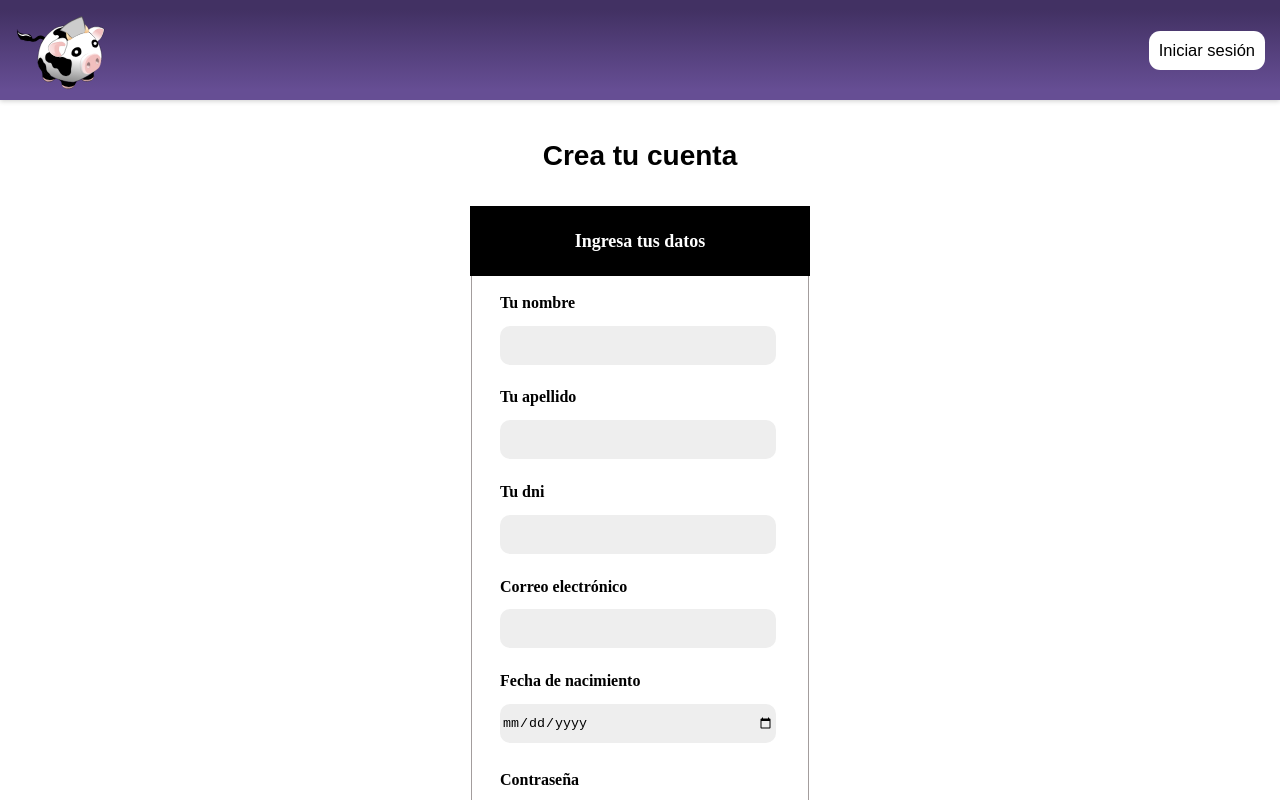
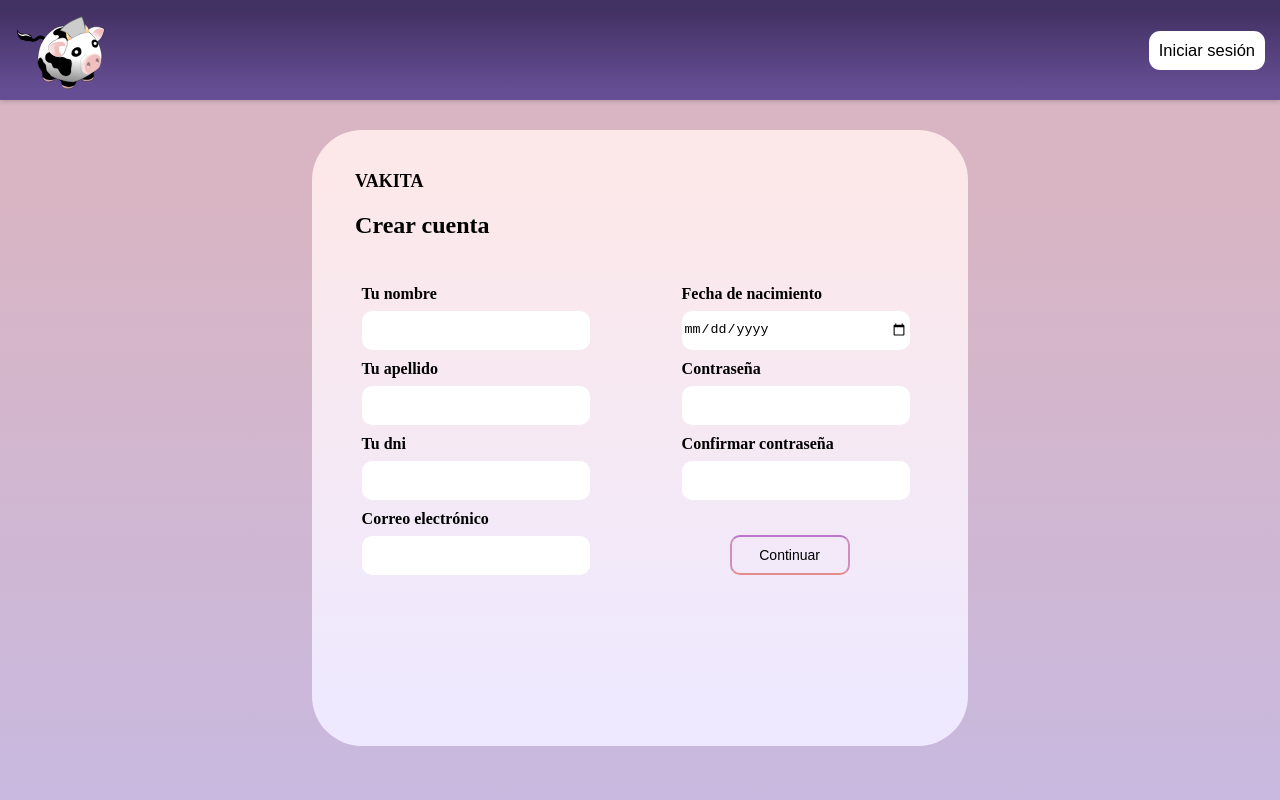
Before and after one commit to mceciabate/vakita-project, a React (Vite) app in the folder vakitaProyectFrontEnd/: page /register in a window 1280 px wide. Shown: the top 800 px of the page. Built offline with nearby package versions, Linux system fonts and the light colour scheme; a web font is replaced by a local one.

Commit message:
actualización de estilos en crear cuenta y card mis vaquitas

```diff
--- a/vakitaProyectFrontEnd/src/Routers/Routers.jsx
+++ b/vakitaProyectFrontEnd/src/Routers/Routers.jsx
@@ -11,6 +11,7 @@ import Menu from '../components/Menu/Menu';
 import { useUser } from '../context/UserProvider';
 import Perfil from '../components/Perfil/Perfil';
 import CreditCard from '../components/CreditCard/CreditCard';
+
 
 const Routers = () => {
   const { logged } = useUser();
--- a/vakitaProyectFrontEnd/src/components/Register/Register.jsx
+++ b/vakitaProyectFrontEnd/src/components/Register/Register.jsx
@@ -1,11 +1,20 @@
 import * as Yup from "yup";
-import {useFormik} from "formik";
+import { useFormik } from "formik";
 import Swal from "sweetalert2";
-import logoVaca from "../../assets/logoVacaInicio.png";
-import {Input, ContainerInput, FormContainer, BoxText, ContainerGeneral, TituloCrearCuenta, Label, Button, GeneralFormContainer,ImgVaca} from './Register.styled.jsx';
 import axios from "axios";
+import {
+  ContainerGeneral,
+  GeneralFormContainer,
+  FormContainer,
+  BoxTexts,
+  ContainerInputs,
+  Label,
+  Input,
+  Button, ErrorSpan
+} from "./Register.styled.jsx";
 
-function Register() {
+
+function Registerr() {
 
   const maxYear = () => {
 
@@ -14,6 +23,7 @@ function Register() {
 
     return new Date(currentDate.getDay() + "/" + currentDate.getMonth() + "/" + maxYear)
   }
+
 
   const formik = useFormik({
     initialValues: {
@@ -28,6 +38,7 @@ function Register() {
     validationSchema: Yup.object({
       name: Yup.string().required("Nombre es requerido"),
       lastName: Yup.string().required("Apellido es requerido"),
+     dni: Yup.string().required("Dni es requerido"),
       email: Yup.string().email("No es un correo valido").required("Correo es requerido"),
       birthdate: Yup.date().max(maxYear(), "Se debe ser mayor de 18 años").required("Fecha de nacimiento es requerida"),
       password: Yup.string().min(4, "Debe contener 4 digitos o más").max(50).required("Contraseña es requerida"),
@@ -78,24 +89,19 @@ function Register() {
     });
 
 
+
   return (
     <ContainerGeneral>
+      <GeneralFormContainer>
+        <FormContainer onSubmit={formik.handleSubmit}>
+          <BoxTexts>
+            <h4 className="titulo-card">VAKITA</h4>
+            <h2 className="titulo-card">Crear cuenta</h2>
+          </BoxTexts>
 
-
-
-         <ImgVaca src={logoVaca} alt="logo" />
-
-        <GeneralFormContainer>
-          <TituloCrearCuenta>
-            <h1>Crea tu cuenta</h1>
-          </TituloCrearCuenta>
-
-
-              <FormContainer onSubmit={formik.handleSubmit}>
-                <BoxText>
-                  <h2>Ingresa tus datos</h2>
-                </BoxText>
-                <ContainerInput>
+          <ContainerInputs>
+            {/* Primer contenedor */}
+            <div className="contedor-form1">
               <Label htmlFor="name">Tu nombre</Label>
               <Input
                 type="text"
@@ -105,10 +111,8 @@ function Register() {
                 onChange={formik.handleChange}
                 onBlur={formik.handleBlur}
               />
-                </ContainerInput>
-                {formik.touched.name && formik.errors.name && <span style={{ color: "red", }}>{formik.errors.name}</span>}
+              {formik.touched.name && formik.errors.name && (<ErrorSpan>{formik.errors.name}</ErrorSpan>)}
 
-                <ContainerInput>
               <Label htmlFor="lastName">Tu apellido</Label>
               <Input
                 type="text"
@@ -118,10 +122,9 @@ function Register() {
                 onChange={formik.handleChange}
                 onBlur={formik.handleBlur}
               />
-                </ContainerInput>
-                {formik.touched.lastName && formik.errors.lastName && <span style={{ color: "red", }}>{formik.errors.lastName}</span>}
+              {formik.touched.lastName && formik.errors.lastName && (<ErrorSpan>{formik.errors.lastName}</ErrorSpan>)}
 
-                <ContainerInput>
+
               <Label htmlFor="dni">Tu dni</Label>
               <Input
                 type="text"
@@ -131,10 +134,10 @@ function Register() {
                 onChange={formik.handleChange}
                 onBlur={formik.handleBlur}
               />
-                </ContainerInput>
-                {formik.touched.dni && formik.errors.dni && <span style={{ color: "red", }}>{formik.errors.dni}</span>}
+              {formik.touched.dni && formik.errors.dni && (<ErrorSpan>{formik.errors.dni}</ErrorSpan>)}
 
-                <ContainerInput>
+
+
               <Label htmlFor="email">Correo electrónico</Label>
               <Input
                 type="email"
@@ -144,12 +147,13 @@ function Register() {
                 onChange={formik.handleChange}
                 onBlur={formik.handleBlur}
               />
-                </ContainerInput>
+              {formik.touched.email && formik.errors.email && (<ErrorSpan>{formik.errors.email}</ErrorSpan>)}
 
-                {formik.touched.email && formik.errors.email && <span style={{ color: "red" }}>{formik.errors.email}</span>}
+              {/* Añade más campos aquí según tus necesidades */}
+            </div>
 
-
-                <ContainerInput>
+            {/* Segundo contenedor */}
+            <div className="contedor-form2">
               <Label htmlFor="birthdate">Fecha de nacimiento</Label>
               <Input
                 type="date"
@@ -159,13 +163,7 @@ function Register() {
                 onChange={formik.handleChange}
                 onBlur={formik.handleBlur}
               />
-
-                </ContainerInput>
-
-                {formik.touched.birthdate && formik.errors.birthdate && <span style={{ color: "red" }}>{formik.errors.birthdate}</span>}
-
-
-                <ContainerInput>
+             {formik.touched.birthdate && formik.errors.birthdate && (<ErrorSpan>{formik.errors.birthdate}</ErrorSpan>)}
               <Label htmlFor="password">Contraseña</Label>
               <Input
                 type="password"
@@ -176,11 +174,8 @@ function Register() {
                 onBlur={formik.handleBlur}
               />
 
-                </ContainerInput>
+             {formik.touched.password && formik.errors.password && (<ErrorSpan>{formik.errors.password}</ErrorSpan>)}
 
-                {formik.touched.password && formik.errors.password && <span style={{ color: "red" }}>{formik.errors.password}</span>}
-
-                <ContainerInput>
               <Label htmlFor="passwordConfirm">Confirmar contraseña</Label>
               <Input
                 type="password"
@@ -190,18 +185,19 @@ function Register() {
                 onChange={formik.handleChange}
                 onBlur={formik.handleBlur}
               />
+              {formik.touched.passwordConfirm && formik.errors.passwordConfirm && (<ErrorSpan>{formik.errors.passwordConfirm}</ErrorSpan>)}
 
-                </ContainerInput>
+              <Button className="continuar" type='submit'>Continuar </Button>
 
-                {formik.touched.passwordConfirm && formik.errors.passwordConfirm && <span style={{ color: "red" }}>{formik.errors.passwordConfirm}</span>}
+              {/* Añade más campos aquí según tus necesidades */}
+            </div>
+          </ContainerInputs>
 
 
-                <Button type="submit">Crear cuenta</Button>
         </FormContainer>
-
       </GeneralFormContainer>
     </ContainerGeneral>
   );
 }
 
-export default Register;
+export default Registerr;
--- a/vakitaProyectFrontEnd/src/components/Register/Register.styled.jsx
+++ b/vakitaProyectFrontEnd/src/components/Register/Register.styled.jsx
@@ -4,41 +4,11 @@ import styled from "styled-components";
 
 export const ContainerGeneral = styled.div`
 width: 100%;
-height: 725PX;
+height: 100vh !important;
 display: flex;
 flex-direction: row wrap;
 align-items: center;
-
-/* En esta seccion cambiara en mobile*/
-@media (max-width: 1300px){
-width: 100%;
-height: 725px;
-display: flex;
-flex-direction: column;
-
-}
-`;
-
-
-export const ImgVaca = styled.img`
-display:flex;
-width: 60%;
-height: 100%;
-margin-top:24px;
-padding:70px;
-background-color:black;
-
-@media (max-width: 1450px){
-  width: 55%;
-}
-
-/* En esta seccion no se mostrara en mobile*/
-@media (max-width: 1300px){
-    border: none;
-    outline: none;
-    display: none;
-    opacity: 0;
-}
+background: linear-gradient(0deg, rgba(200,185,224,1) 11%, rgba(217,181,195,1) 89%);
 `;
 
 export const GeneralFormContainer = styled.div`
@@ -49,93 +19,121 @@ export const GeneralFormContainer = styled.div`
    align-items: center;
 `;
 
-
-export const TituloCrearCuenta = styled.div`
-color:black;
-font-size:14px;
-margin-top:40px;
-
-/* En esta seccion cambiara en desktop*/
-@media (min-width: 1300px){
-
-  margin-top: 35px;
-  text-align: center;
-  padding:10px;
-  background-color:black;
-  color:white;
-  width:98%;
-}
-`;
-
 export const FormContainer = styled.form`
-  border-radius: 15px;
-  height: 780px;
-  width: 320px;
-  margin-top: 60px;
+height: 600px;
+width: 50%;
+margin-top: -8px;
 font-family: 'Inria Sans';
 display: flex;
 flex-direction: column;
 justify-content: center;
 align-items: center;
-  background-color: #FFFFFF;
-  border: 1px solid #A39D9D;
-
-  /* En esta seccion cambiara en desktop*/
-@media (min-width: 1300px){
-
-  margin-top: 60px;
-}
+background: linear-gradient(0deg, #EEE9FF 6%, #FCE8E9 91%);
+border-radius:50px;
   `;
 
 
-export const BoxText = styled.div`
-display:flex;
+
+export const BoxTexts = styled.div`
 width: 106%;
-height: 74px;
-background-color: black;
-color: white;
+height: 54px;
+color: black;
 font-family: 'Inria Sans';
-font-size: 12px;
-align-items: center;
-justify-content: center;
-margin-top: -35px;
-margin-bottom: 5px;
+flex-direction: column;
+margin-bottom: 70px;
+margin-top:-350px;
+
+.titulo-card {
+  display: flex;
+  justify-content: start;
+  margin-left:8%;
+
+}
+
 `;
 
 
-export const ContainerInput = styled.div`
+
+
+
+
+export const ContainerInputs = styled.div`
 width: 100%;
 height: 100px;
 display: flex;
-flex-direction: column;
-justify-content: space-around;
+flex-direction: row;
+justify-content: space-between;
+margin-left:13%;
+
+.contedor-form1 {
+  width: 50%;
+
+}
+.contedor-form2 {
+  width: 50% !important;
+
+  }
+
+
+
 `;
+
 
 export const Label = styled.label`
 width: 100%;
 margin-top: 10px;
-margin-left: 20px;
+/* text-align:right; */
+margin-top: 10px !important;
+`;
+export const Input = styled.input`
+  height: 35px;
+  width: 70% !important;
+  border-radius: 10px !important;
+  background-color: white !important;
+  outline: none ;
+  border:none;
+  padding: 2px ;
+  margin-top: 8px !important;
+
 `;
 
-export const Input = styled.input`
-  height: 35px !important;
-  width: 85% !important;
-  border-radius: 10px !important;
-  background-color: #eee !important;
-  outline: none !important;
-  border: 0 !important;
-  margin-left: 20px !important;
-  padding: 2px !important;
+/* Estilos para los mensajes de error */
+export const ErrorSpan = styled.span`
+display:flex;
+  color: red;
+  font-size: 14px;
+  margin-left: 1px;
+
 `;
 
+
+
+
+
+
+
 export const Button = styled.button`
-background-color: #DEC6C6;
+  background-color: transparent;
   height: 40px;
   border-radius: 10px;
-border-style: none;
+  border-style: solid;
+  border-top-color: #BB75CB;
+  border-right-color: #D18EBA;
+  border-bottom-color: #E68C8C;
+  border-left-color: #D18EBA;
   width: 120px;
   font-size: 14px;
-margin-top: 15px;
-margin-bottom: 25px;
+  margin-top: 35px;
+  margin-left: 15%;
+  margin-right: 15%;
   cursor: pointer;
+  font-weight: medium;
+
+
+
+  /* Estilo en hover */
+  &:hover {
+    color:white;
+    background-color: #AD8FF3;
+  }
 `;
--- a/vakitaProyectFrontEnd/src/pages/myVakita/MyVakita.jsx
+++ b/vakitaProyectFrontEnd/src/pages/myVakita/MyVakita.jsx
@@ -7,6 +7,7 @@ import { Doughnut } from 'react-chartjs-2';
 import 'chart.js/auto';
 import axios from 'axios';
 import Swal from "sweetalert2";
+import jwt_decode from "jwt-decode";
 
 
 const MyVakita = () => {
@@ -18,6 +19,10 @@ const MyVakita = () => {
 
   const token = JSON.parse(localStorage.getItem("token"));
   const userId = localStorage.getItem("userId")
+
+  const decoded = jwt_decode(token);
+  const emailUser= decoded.sub
+
 
   const payVakita= ()=>{
     Swal.fire({
@@ -72,6 +77,7 @@ const MyVakita = () => {
 
 
   const renderDataMyVakita = () => {
+
     return allMyVakita?.map((vakita, index) => {
       // const totalContributed = vakita.contributors.reduce(
       //   (total, contributor) => total + contributor.amount,
@@ -85,6 +91,14 @@ const MyVakita = () => {
       const remainingAmount = vakita.totalAmount - totalContributed;
       const totalPercentage = (totalContributed / vakita.totalAmount) * 100;
       const remainingPercentage = 100 - totalPercentage;
+
+      const sortedContributors = [...vakita.contributors];
+      const matchingContributorIndex = sortedContributors.findIndex(contributor => contributor.email === emailUser);
+
+      if (matchingContributorIndex !== -1) {
+        const matchingContributor = sortedContributors.splice(matchingContributorIndex, 1)[0];
+        sortedContributors.unshift(matchingContributor);
+      }
       return (
         <div className="cardMyVakita" key={index}>
 
@@ -128,17 +142,19 @@ const MyVakita = () => {
               />
             </div>
             <div className='memebersMyVakita'>
-              {vakita.contributors.map((contributor, index) => (
-                <div key={index}>
-                  <div className='usersMyVakita'>
-                    <div className='userIcon'>
-                      <FontAwesomeIcon icon={faUser} />
-                    </div>
-                    <p>{contributor.email}</p>
-                  </div>
-
-                </div>
-              ))}
+            {sortedContributors.map((contributor, cIndex) => (
+            <div
+              key={cIndex}
+              className={`usersMyVakita ${
+                contributor.email === emailUser ? 'highlighted' : ''
+              }`}
+            >
+              <div className={`userIcon ${contributor.email === emailUser ? 'youIcon' : ''}`}>
+                <FontAwesomeIcon icon={faUser} />
+              </div>
+              <p>{contributor.email === emailUser ? 'Tú' : contributor.email}</p>
+            </div>
+          ))}
 
             </div>
           </div>
--- a/vakitaProyectFrontEnd/src/pages/newVakita/NewVakita.jsx
+++ b/vakitaProyectFrontEnd/src/pages/newVakita/NewVakita.jsx
@@ -232,14 +232,14 @@ const NewVakita = () => {
             <div className='boxOne'>
           <div className="boxItems">
             <label htmlFor="name"></label>
-            <Field type="text" id="name" name="name" placeholder="Nombre de la vaca"/>
+            <Field  className="inputText" type="text" id="name" name="name" placeholder="Nombre de la vaca"/>
             <div className='error'>
             <ErrorMessage name="name" component="div" />
             </div>
           </div>
           <div className="boxItems">
             <label htmlFor="amount"></label>
-            <Field type="number" id="amount" name="amount" placeholder="Importe total" />
+            <Field className="inputNumber" type="number" id="amount" name="amount" placeholder="Importe total" />
             <div className='error'>
             <ErrorMessage name="amount" component="div" />
             </div>
@@ -247,10 +247,10 @@ const NewVakita = () => {
 
 
 
-            <Field  id="startDate"  name="startDate" label="Fecha inicio de ahorro" component={CustomDatePicker}/>
+            <Field className="inputDate"  id="startDate"  name="startDate" label="Fecha inicio de ahorro" component={CustomDatePicker}/>
 
 
-            <Field  id="endDate" name="endDate" label="Fecha final de ahorro" component={CustomDatePicker}/>
+            <Field className="inputDate"  id="endDate" name="endDate" label="Fecha final de ahorro" component={CustomDatePicker}/>
 
 
           <div className="boxItems">
@@ -263,7 +263,7 @@ const NewVakita = () => {
 
           <div className="boxItems">
             <label htmlFor="cumulativeAmount"></label>
-            <Field type="number" id="cumulativeAmount" name="cumulativeAmount" placeholder="Importe a cargar en la vakita" />
+            <Field className="inputNumber" type="number" id="cumulativeAmount" name="cumulativeAmount" placeholder="Importe a cargar en la vakita" />
             <div className='error'>
             <ErrorMessage name="cumulativeAmount" component="div" />
             </div>
@@ -295,7 +295,7 @@ const NewVakita = () => {
         <div>
         <div className="boxItems">
               <label htmlFor="email"></label>
-              <Field type="email" id="email" name="email" placeholder="Agregar integrante con su email" />
+              <Field className="inputEmail" type="email" id="email" name="email" placeholder="Agregar integrante con su email" />
               <div className='error'>
               <ErrorMessage name="email" component="div" />
               </div>
@@ -328,7 +328,7 @@ const NewVakita = () => {
 
             </div>
             <div>
-              <button type="button" disabled={!values.email.includes('@')} className="buttonAdd" onClick={() => handleAddEmail(values)}>
+              <button type="button"  disabled={!values.email.includes('@')} className="buttonAdd" onClick={() => handleAddEmail(values)}>
               <FontAwesomeIcon icon={faCirclePlus}  />
               </button>
 
@@ -349,7 +349,7 @@ const NewVakita = () => {
 
 <div className='buttonSubmitBox'>
 
-          <button className={!emailValid || !emailExists || !values.name || !values.amount || !values.endDate ||  !values.startDate|| !values.description || !values.name || !values.amount ||  !values.description?"buttonSubmit":"buttonSubmitActive"}  type="submit"  disabled={!emailValid || !emailExists || !values.name || !values.amount || !values.endDate ||  !values.startDate|| !values.description || !values.name || !values.amount || !values.description}>Crear Vaca</button>
+          <button id="buttonNewVakita" className={!emailValid || !emailExists || !values.name || !values.amount || !values.endDate ||  !values.startDate|| !values.description || !values.name || !values.amount ||  !values.description?"buttonSubmit":"buttonSubmitActive"}  type="submit"  disabled={!emailValid || !emailExists || !values.name || !values.amount || !values.endDate ||  !values.startDate|| !values.description || !values.name || !values.amount || !values.description}>Crear Vaca</button>
 
 
           </div>
--- a/vakitaProyectFrontEnd/src/styles/myVakitaPage.css
+++ b/vakitaProyectFrontEnd/src/styles/myVakitaPage.css
@@ -128,7 +128,19 @@ background-color: #D18EBA;
 color: #fdfde7;
 }
 
+.highlighted  {
+    color: #e3d7de;
+    font-weight: 800;
+    background-color: #7c4d86;
 
+
+  }
+
+
+  .usersMyVakita .youIcon {
+
+    color: #D18EBA;
+  }
 @media only screen and (min-width: 767px) {
     .chartContainer{
 
--- a/vakitaProyectFrontEnd/src/styles/newVakitaPage.css
+++ b/vakitaProyectFrontEnd/src/styles/newVakitaPage.css
@@ -58,10 +58,10 @@ form label{
 	display:inline-block;
 }
 
-form input[type="text"],
-form input[type="number"],
-form input[type="date"],
-form input[type="email"]{
+.inputText,
+.inputNumber,
+.inputDate,
+.inputEmail{
 	width:90%;
 	padding:3px 10px;
 	border:1px solid #f6f6f6;
@@ -71,11 +71,11 @@ form input[type="email"]{
 	display:inline-block;
 }
 
-form input[type="email"]{
+ .inputEmail{
     background-color: #E4E4E4;
     width:95%;
 	padding:8px 10px;
-}
+} *
 
 form input[type="submit"]{
 	width:100%;
@@ -333,6 +333,8 @@ box-shadow: 0px 3px 5px -2px rgba(61,59,61,1);
 
 
 
+
+
 @media only screen and (min-width: 767px) {
    .containerPage{
     background-color: #CCC3C3;
```
Lines whose indentation alone changed are shown as unchanged.
